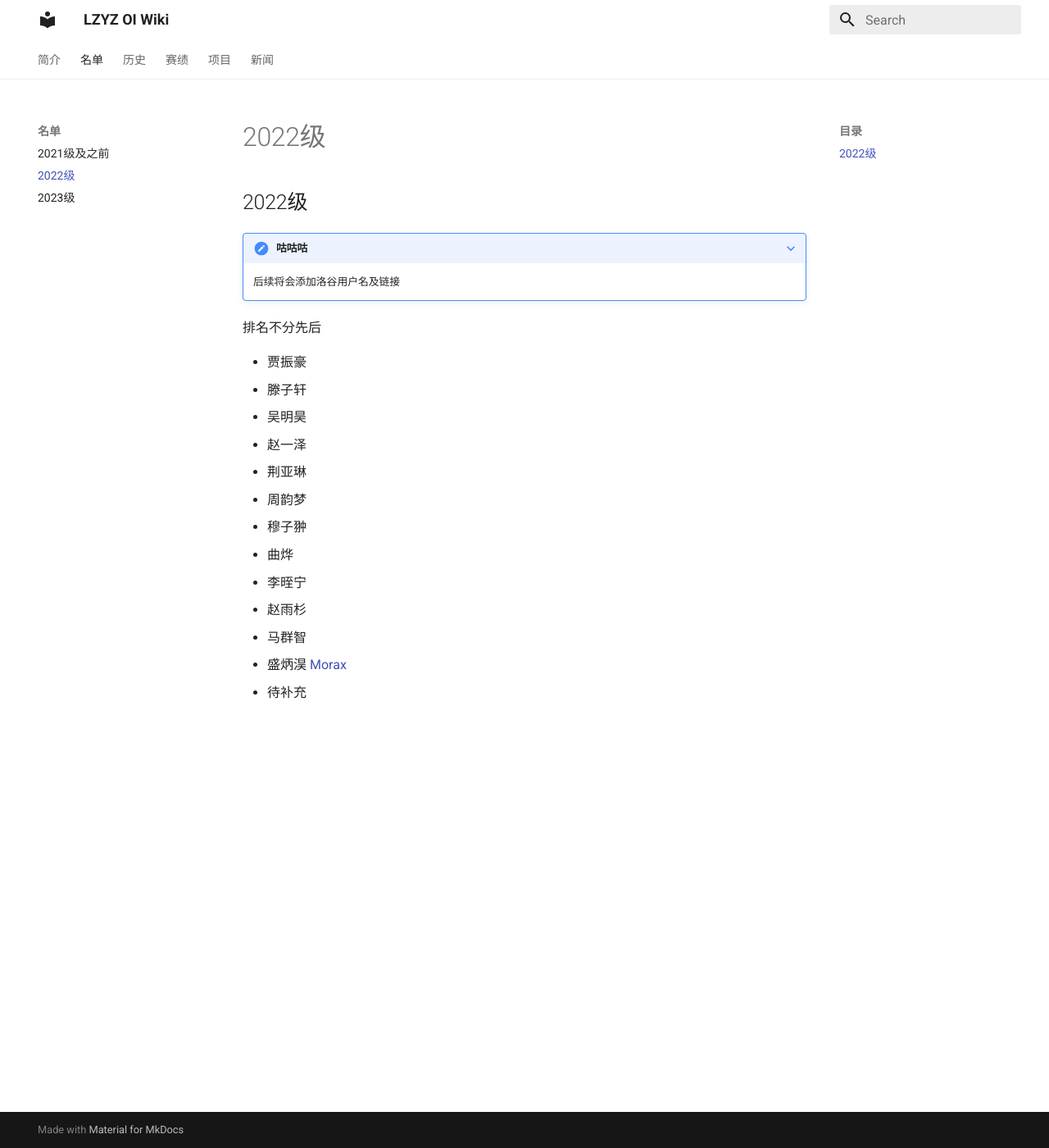
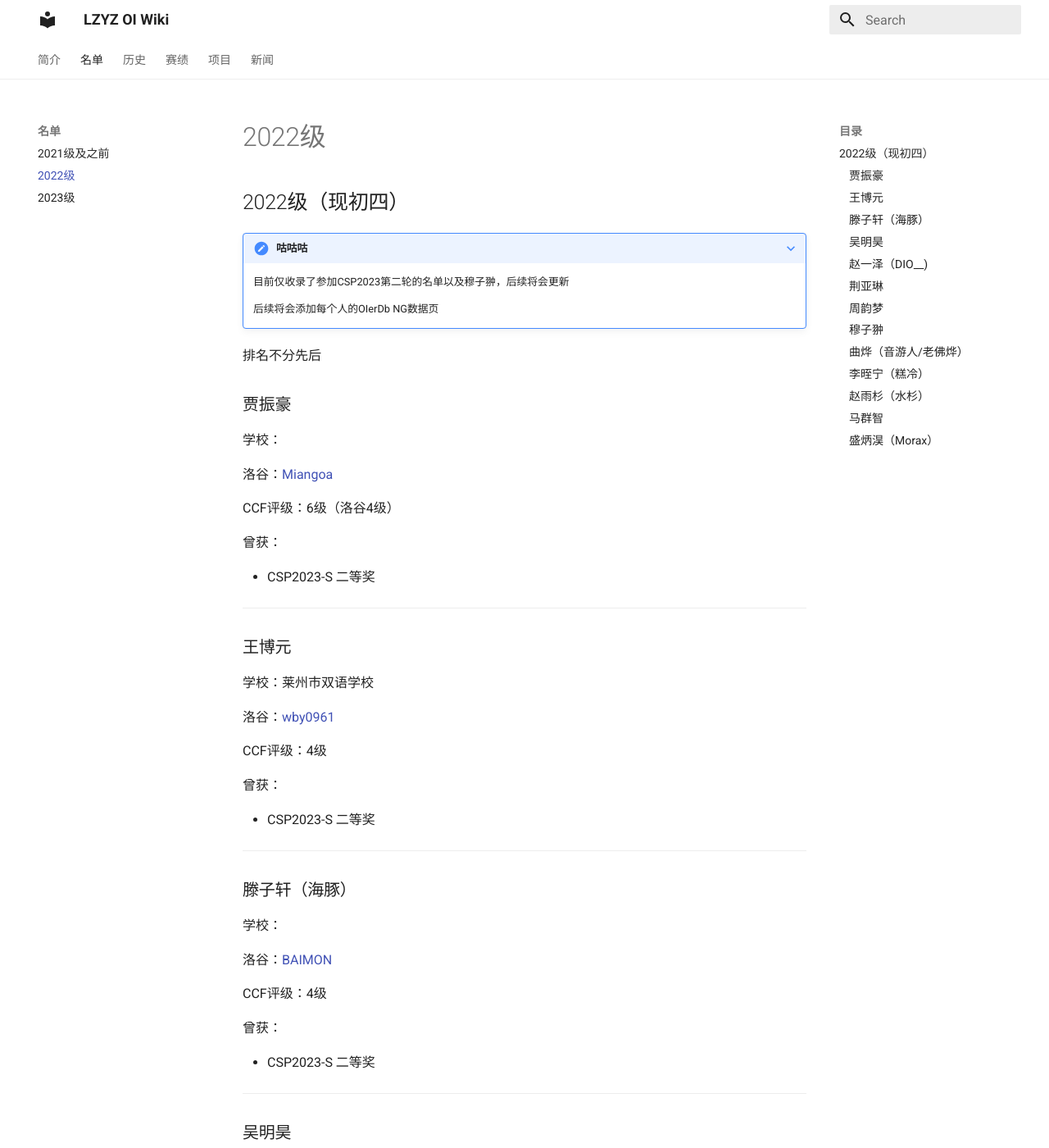
Before and after one commit to OIerMorax/LZYZ-OI-Wiki, an MkDocs documentation site: the page built from docs/member/2022.md, in a window 1280 px wide and 1400 px high. Shown: the whole window at 82% size. Built offline with MkDocs 1.6.1 and Material for MkDocs 9.7.7, drawn with Linux system fonts in a browser that asks for light colours; nearby versions of some CDN libraries; library files that are not in the unit come from our copies; old or Windows-style settings are respelled for this version of MkDocs; some of the changed text lies outside the part shown.

Commit message:
Update-2023-11-23-22:38

```diff
--- a/docs/member/2022.md
+++ b/docs/member/2022.md
@@ -1,22 +1,182 @@
-## 2022级
+## 2022级（现初四）
 
 ???+ note "咕咕咕"
+    目前仅收录了参加CSP2023第二轮的名单以及穆子翀，后续将会更新
 
-    后续将会添加洛谷用户名及链接
+    后续将会添加每个人的OIerDb NG数据页
 
 排名不分先后
 
-* 贾振豪
-* 滕子轩
-* 吴明昊
-* 赵一泽
-* 荆亚琳
-* 周韵梦
-* 穆子翀
-* 曲烨
-* 李晊宁
-* 赵雨杉
-* 马群智
-* 盛炳淏 [Morax](https://www.luogu.com.cn/user/755664)
+### 贾振豪
 
-* 待补充
+学校：
+
+洛谷：[Miangoa](https://www.luogu.com.cn/user/752257)
+
+CCF评级：6级（洛谷4级）
+
+曾获：
+
+* CSP2023-S 二等奖
+
+--------
+
+### 王博元
+
+学校：莱州市双语学校
+
+洛谷：[wby0961](https://www.luogu.com.cn/user/541680)
+
+CCF评级：4级
+
+曾获：
+
+* CSP2023-S 二等奖
+
+--------
+
+### 滕子轩（海豚）
+
+学校：
+
+洛谷：[BAIMON](https://www.luogu.com.cn/user/752418)
+
+CCF评级：4级
+
+曾获：
+
+* CSP2023-S 二等奖
+
+--------
+
+### 吴明昊
+
+学校：莱州市双语学校
+
+洛谷：[wuuminghao666](https://www.luogu.com.cn/user/761402)
+
+CCF评级：4级
+
+曾获：
+
+* CSP2023-J 二等奖
+
+--------
+
+### 赵一泽（DIO__)
+
+学校：莱州市实验中学
+
+洛谷：[__DIOsama__](https://www.luogu.com.cn/user/751866)
+
+CCF评级：0级
+
+暂无获奖信息
+
+--------
+
+### 荆亚琳
+
+学校：
+
+洛谷：[ssby](https://www.luogu.com.cn/user/820285)
+
+CCF评级：3级
+
+曾获：
+
+* CSP2023-J 二等奖
+
+--------
+
+### 周韵梦
+
+学校：
+
+洛谷：[Glowworm_sun](https://www.luogu.com.cn/user/767117)
+
+CCF评级：3级
+
+曾获：
+
+* CSP2023-J 二等奖
+
+--------
+
+### 穆子翀
+
+学校：
+
+洛谷：[Glowworm_sun](https://www.luogu.com.cn/user/767117)
+
+CCF评级：0级
+
+暂无获奖信息
+
+--------
+
+### 曲烨（音游人/老佛烨）
+
+学校：莱州市双语学校
+
+洛谷：[Ink_Rain](https://www.luogu.com.cn/user/672022)
+
+CCF评级：4级
+
+曾获：
+
+* CSP2023-J 二等奖
+
+--------
+
+### 李晊宁（糕冷）
+
+学校：莱州市双语学校
+
+洛谷：[KoMo_Mole](https://www.luogu.com.cn/user/671840)
+
+CCF评级：0级
+
+暂无获奖信息
+
+--------
+
+### 赵雨杉（水杉）
+
+学校：
+
+洛谷：[metasequoia](https://www.luogu.com.cn/user/820296)
+
+CCF评级：0级
+
+暂无获奖信息
+
+--------
+
+### 马群智
+
+学校：莱州市双语学校
+
+洛谷：[AugustSeaCloud](https://www.luogu.com.cn/user/822047)
+
+CCF评级：0级
+
+暂无获奖信息
+
+--------
+
+### 盛炳淏（Morax）
+
+学校：莱州市双语学校
+
+洛谷：[Morax_Rock](https://www.luogu.com.cn/user/755664)
+
+CCF评级：5级
+
+曾获：
+
+* CSP2023-J 一等奖
+
+--------
+
+其他请移步[这里](https://www.luogu.com.cn/team/52042#member)查看
```
Also changed, not shown: 1220px mkdocs.yml (added, +62 -0 lines), docs/member/2023.md (+1 -1 lines), docs/member/past.md (+1 -7 lines).
